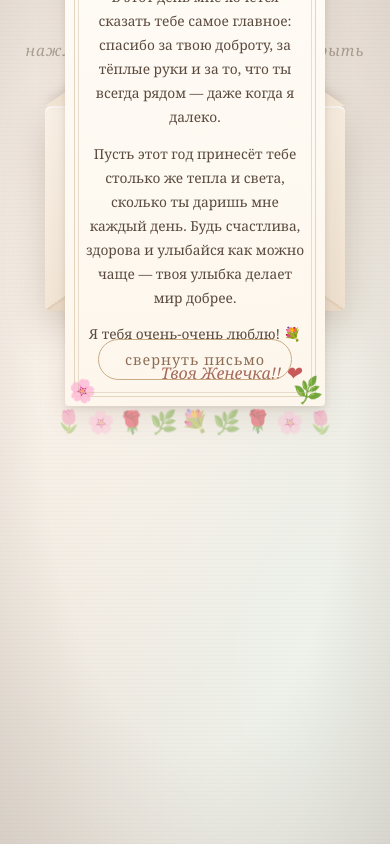
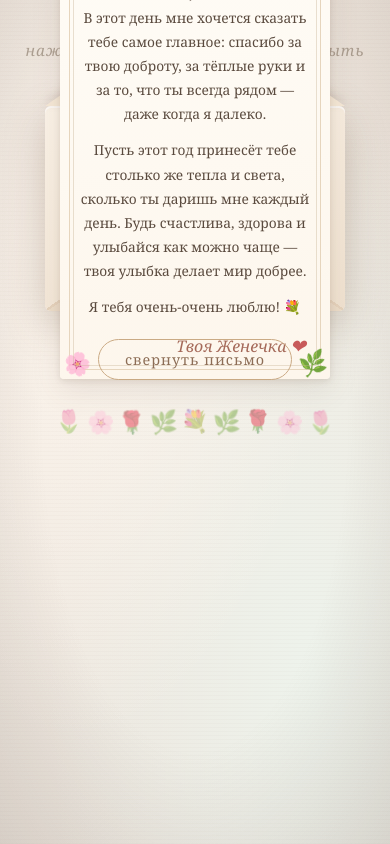
Before and after one commit to pipapsis/mama, a plain HTML site: page index.html in a window 390 px wide. Both pictures are taken after a click on the element 195 px from the left and 208 px from the top of the page. Drawn offline with Linux system fonts and the light colour scheme.

Commit message:
Index.html

```diff
--- a/index.html
+++ b/index.html
@@ -22,7 +22,6 @@
     overflow-x: hidden;
   }
 
-  /* ===== Тонкая бумажная текстура ===== */
   body::before {
     content: "";
     position: fixed;
@@ -33,7 +32,6 @@
     z-index: 0;
   }
 
-  /* ===== Виньетка по краям ===== */
   body::after {
     content: "";
     position: fixed;
@@ -43,7 +41,6 @@
     z-index: 1;
   }
 
-  /* ===== Сцена ===== */
   .scene {
     position: relative;
     z-index: 10;
@@ -52,6 +49,15 @@
     display: flex;
     flex-direction: column;
     align-items: center;
+    /* запас сверху, чтобы письмо не упиралось в край */
+    padding-top: 320px;
+    margin-top: -300px;
+    transition: padding-top 0.9s cubic-bezier(0.4, 0, 0.2, 1),
+                margin-top 0.9s cubic-bezier(0.4, 0, 0.2, 1);
+  }
+  .scene.opened {
+    padding-top: 20px;
+    margin-top: 0;
   }
 
   .hint {
@@ -78,11 +84,11 @@
     cursor: pointer;
     perspective: 1200px;
     transition: transform 0.5s ease;
+    flex-shrink: 0;
   }
   .envelope-wrap:hover { transform: translateY(-4px); }
   .envelope-wrap.opened { cursor: default; }
 
-  /* Тень под конвертом */
   .envelope-shadow {
     position: absolute;
     bottom: -18px;
@@ -99,7 +105,6 @@
     opacity: 0.6;
   }
 
-  /* Корпус конверта */
   .envelope {
     position: absolute;
     inset: 0;
@@ -111,7 +116,6 @@
     overflow: visible;
   }
 
-  /* Боковые клапаны (нижний треугольник) */
   .env-pocket {
     position: absolute;
     inset: 0;
@@ -138,7 +142,6 @@
       linear-gradient(to bottom left, transparent 49.3%, #e6d3bd 49.3%, #e6d3bd 50.7%, transparent 50.7%) right / 50% 100% no-repeat;
   }
 
-  /* Верхний клапан */
   .env-flap {
     position: absolute;
     top: 0; left: 0;
@@ -156,7 +159,6 @@
     z-index: 1;
   }
 
-  /* Сургучная печать */
   .seal {
     position: absolute;
     top: 96px;
@@ -220,7 +222,6 @@
     z-index: 20;
   }
 
-  /* Двойная рамка письма */
   .letter::before {
     content: "";
     position: absolute;
@@ -240,7 +241,6 @@
 
   .letter-content { position: relative; z-index: 2; }
 
-  /* Цветочный уголок письма */
   .corner-flower {
     position: absolute;
     font-size: 26px;
@@ -297,7 +297,6 @@
     50% { transform: scale(1.25); }
   }
 
-  /* ===== Кнопка «свернуть» ===== */
   .fold-btn {
     margin-top: 28px;
     padding: 10px 26px;
@@ -322,7 +321,6 @@
     color: #fffaf3;
   }
 
-  /* ===== Финальный букет ===== */
   .final-bouquet {
     margin-top: 20px;
     display: flex;
@@ -345,9 +343,19 @@
     50% { transform: rotate(4deg) translateY(-2px); }
   }
 
-  /* ===== Мобильная версия ===== */
+  /* ===== МОБИЛЬНАЯ ВЕРСИЯ ===== */
   @media (max-width: 520px) {
-    body { padding: 16px; align-items: flex-start; padding-top: 40px; }
+    body { padding: 16px; align-items: flex-start; padding-top: 30px; }
+
+    .scene {
+      padding-top: 300px;
+      margin-top: -280px;
+    }
+    .scene.opened {
+      padding-top: 10px;
+      margin-top: 0;
+    }
+
     .envelope-wrap { width: 300px; height: 205px; }
     .env-pocket::before {
       border-left-width: 150px;
@@ -361,9 +369,13 @@
     }
     .env-pocket::after { height: 102px; }
     .seal { top: 84px; width: 46px; height: 46px; font-size: 19px; }
-    .letter { width: 260px; padding: 26px 20px 22px; }
+    .letter {
+      width: 270px;
+      padding: 26px 20px 22px;
+      top: 36px;
+    }
     .envelope-wrap.opened .letter {
-      transform: translateX(-50%) translateY(-310px) scale(1);
+      transform: translateX(-50%) translateY(-285px) scale(1);
     }
     .letter h1 { font-size: 1.2em; }
     .letter p { font-size: 0.86em; line-height: 1.75; }
@@ -371,6 +383,7 @@
   }
 
   @media (max-width: 370px) {
+    .scene { padding-top: 280px; margin-top: -260px; }
     .envelope-wrap { width: 270px; height: 185px; }
     .env-pocket::before {
       border-left-width: 135px;
@@ -384,23 +397,23 @@
     }
     .env-pocket::after { height: 92px; }
     .seal { top: 76px; }
-    .letter { width: 240px; }
+    .letter { width: 245px; top: 32px; padding: 24px 18px 20px; }
     .envelope-wrap.opened .letter {
-      transform: translateX(-50%) translateY(-300px) scale(1);
+      transform: translateX(-50%) translateY(-265px) scale(1);
     }
+    .letter p { font-size: 0.82em; }
   }
 </style>
 </head>
 <body>
 
-<div class="scene">
+<div class="scene" id="scene">
   <div class="hint" id="hint">нажмите на конверт, чтобы открыть письмо</div>
 
   <div class="envelope-wrap" id="envelopeWrap">
     <div class="envelope-shadow"></div>
 
     <div class="envelope">
-      <!-- Письмо (внутри, выезжает вверх) -->
       <div class="letter" id="letter">
         <span class="corner-flower tl">🌿</span>
         <span class="corner-flower tr">🌸</span>
@@ -429,16 +442,13 @@
           <p>Я тебя очень-очень люблю! 💐</p>
 
           <div class="letter-sign">
-            Твоя Женечка!! <span class="heart">❤</span>
+            Твоя Женечка <span class="heart">❤</span>
           </div>
         </div>
       </div>
 
-      <!-- Карманы конверта -->
       <div class="env-pocket"></div>
-      <!-- Верхний клапан -->
       <div class="env-flap"></div>
-      <!-- Печать -->
       <div class="seal">✿</div>
     </div>
   </div>
@@ -455,6 +465,7 @@
   const hint = document.getElementById('hint');
   const foldBtn = document.getElementById('foldBtn');
   const bouquet = document.getElementById('finalBouquet');
+  const scene = document.getElementById('scene');
 
   let isOpen = false;
 
@@ -466,7 +477,19 @@
   function openLetter() {
     isOpen = true;
     wrap.classList.add('opened');
+    scene.classList.add('opened');
     hint.classList.add('hidden');
+
+    // авто-прокрутка вверх к письму после анимации
+    setTimeout(() => {
+      const letterEl = document.getElementById('letter');
+      const rect = letterEl.getBoundingClientRect();
+      // если письмо ушло выше видимой области — прокручиваем
+      if (rect.top < 10) {
+        window.scrollTo({ top: 0, behavior: 'smooth' });
+      }
+    }, 700);
+
     setTimeout(() => {
       foldBtn.classList.add('visible');
       bouquet.classList.add('visible');
@@ -477,14 +500,15 @@
     e.stopPropagation();
     isOpen = false;
     wrap.classList.remove('opened');
+    scene.classList.remove('opened');
     foldBtn.classList.remove('visible');
     bouquet.classList.remove('visible');
     hint.classList.remove('hidden');
+    window.scrollTo({ top: 0, behavior: 'smooth' });
   });
 
-  /* ===== Мягкий «бумажный» звук при открытии/закрытии ===== */
+  /* ===== звуки ===== */
   let audioCtx = null;
-
   function getCtx() {
     if (!audioCtx) audioCtx = new (window.AudioContext || window.webkitAudioContext)();
     if (audioCtx.state === 'suspended') audioCtx.resume();
@@ -495,19 +519,12 @@
     try {
       const ctx = getCtx();
       const now = ctx.currentTime;
-      const count = 6;
-      for (let i = 0; i < count; i++) {
+      for (let i = 0; i < 6; i++) {
         const osc = ctx.createOscillator();
         const gain = ctx.createGain();
         osc.type = 'triangle';
-        osc.frequency.setValueAtTime(
-          900 + Math.random() * 1400,
-          now + i * 0.045
-        );
-        osc.frequency.exponentialRampToValueAtTime(
-          300 + Math.random() * 400,
-          now + i * 0.045 + 0.08
-        );
+        osc.frequency.setValueAtTime(900 + Math.random() * 1400, now + i * 0.045);
+        osc.frequency.exponentialRampToValueAtTime(300 + Math.random() * 400, now + i * 0.045 + 0.08);
         const vol = (isOpening ? 0.02 : 0.015) * (0.5 + Math.random());
         gain.gain.setValueAtTime(0, now + i * 0.045);
         gain.gain.linearRampToValueAtTime(vol, now + i * 0.045 + 0.01);
@@ -517,10 +534,9 @@
         osc.start(now + i * 0.045);
         osc.stop(now + i * 0.045 + 0.1);
       }
-    } catch (e) { /* тихо игнорируем */ }
+    } catch (e) {}
   }
 
-  /* Звук сургучной печати — глухой «тук» */
   function sealSnap() {
     try {
       const ctx = getCtx();
@@ -539,8 +555,6 @@
     } catch (e) {}
   }
 
-  // Привязка звуков к открытию/закрытию
-  const origOpen = openLetter;
   wrap.addEventListener('click', () => {
     if (!isOpen) {
       sealSnap();
@@ -548,9 +562,7 @@
     }
   });
 
-  foldBtn.addEventListener('click', () => {
-    paperSound(false);
-  });
+  foldBtn.addEventListener('click', () => paperSound(false));
 </script>
 
 </body>
```
